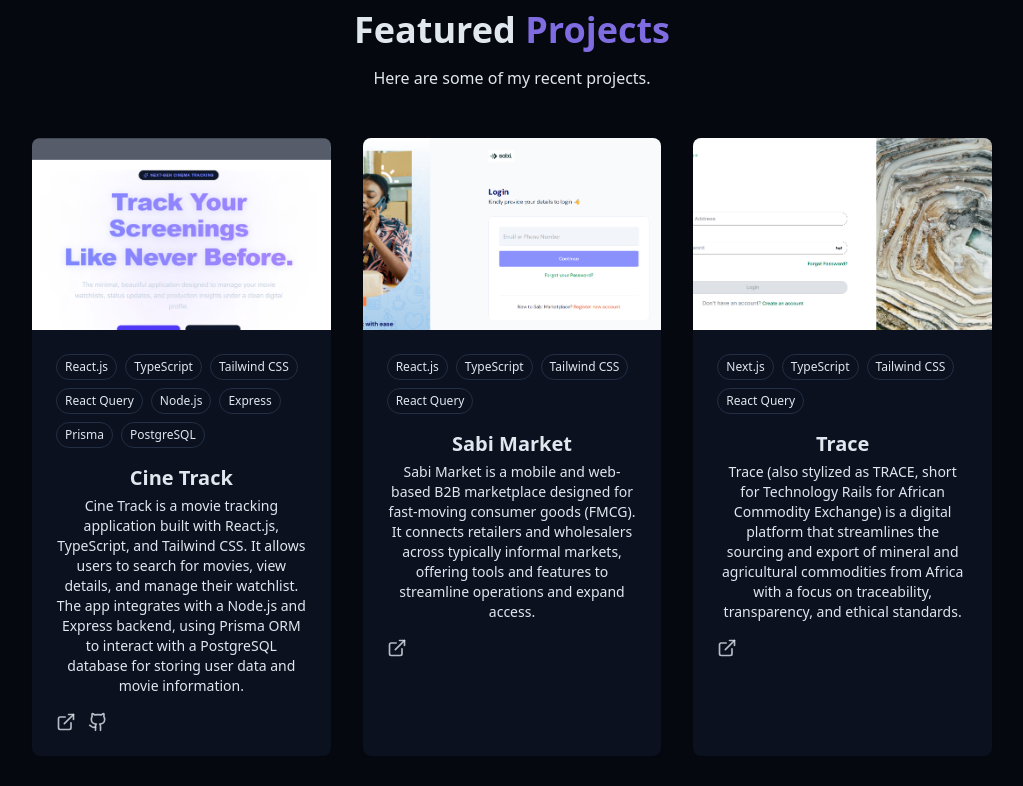
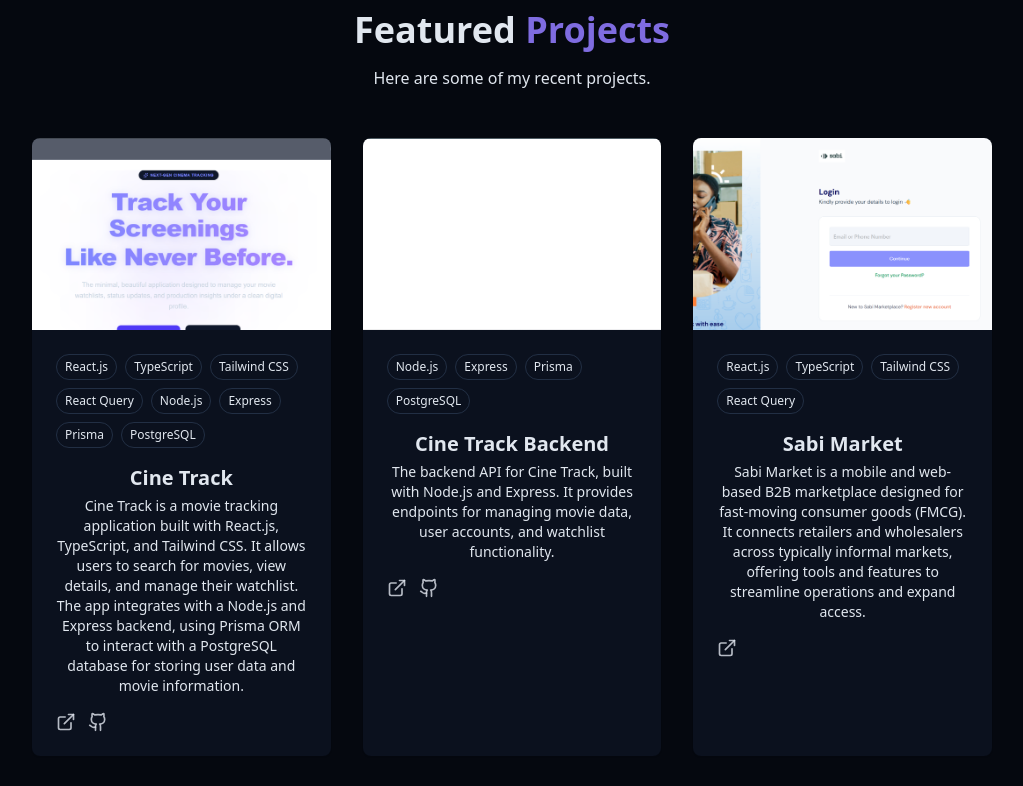
Before and after one commit to nsikakessien/Portfolio-2.0, a React (Vite) app: page / in a window 1280 px wide. Shown: the part 2560-3346 px from the top of the page, without its empty margins (128-1151 px from the left). Built offline with nearby package versions, Linux system fonts and the light colour scheme.

Commit message:
add cine track backend

```diff
--- a/src/components/ProjectsSection.jsx
+++ b/src/components/ProjectsSection.jsx
@@ -20,6 +20,16 @@ const projects = [
     ],
     demoUrl: "https://cine-track-peach.vercel.app/",
     githubUrl: "https://github.com/nsikakessien/Cine-Track",
+  },
+  {
+    id: uuid(),
+    title: "Cine Track Backend",
+    description:
+      "The backend API for Cine Track, built with Node.js and Express. It provides endpoints for managing movie data, user accounts, and watchlist functionality.",
+    image: "/cine-track-backend.png",
+    tags: ["Node.js", "Express", "Prisma", "PostgreSQL"],
+    demoUrl: "https://movie-watchlist-seven-puce.vercel.app/",
+    githubUrl: "https://github.com/nsikakessien/Cine-Track-Backend",
   },
   {
     id: uuid(),
```
Also changed, not shown: public/cine-track-backend.png (added).
